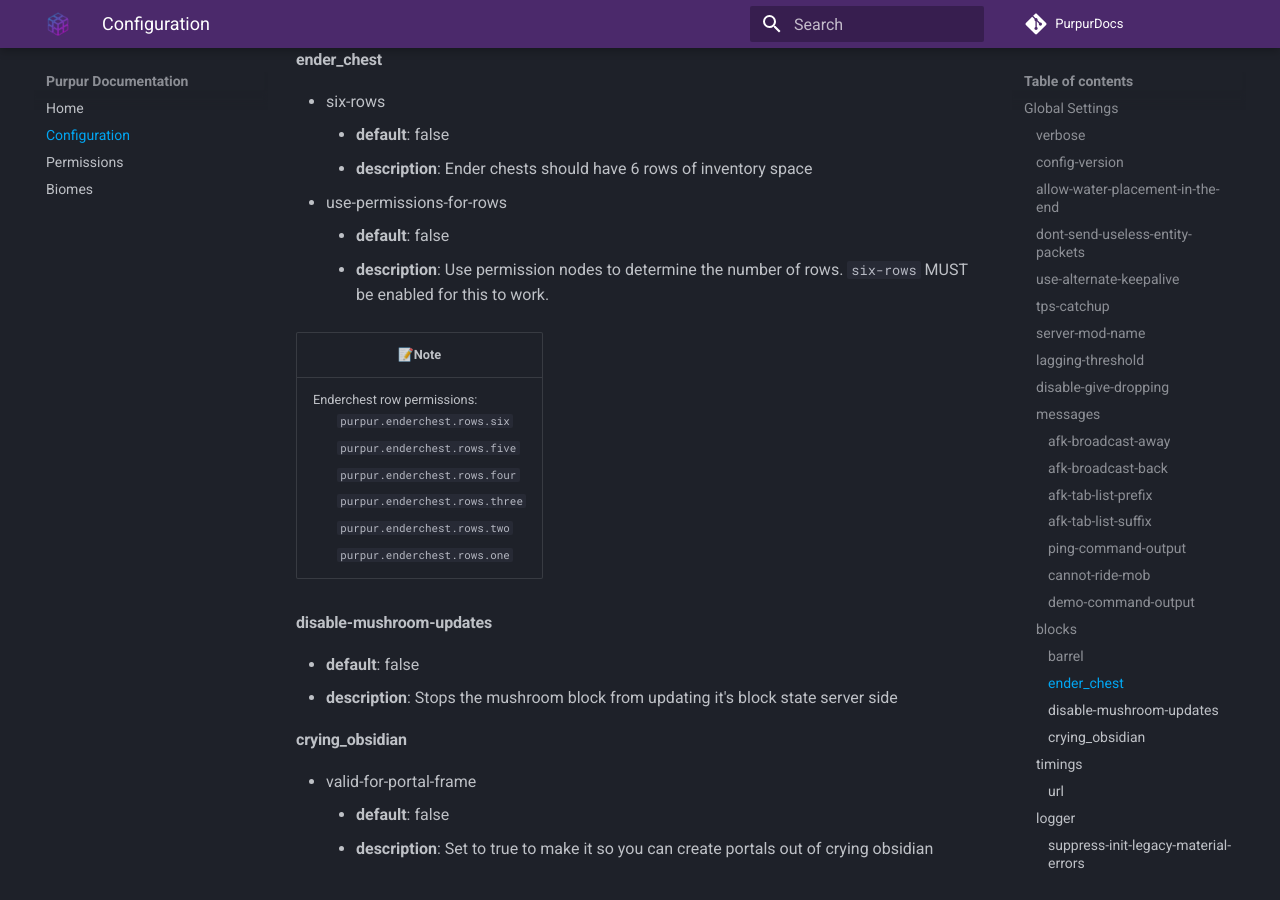
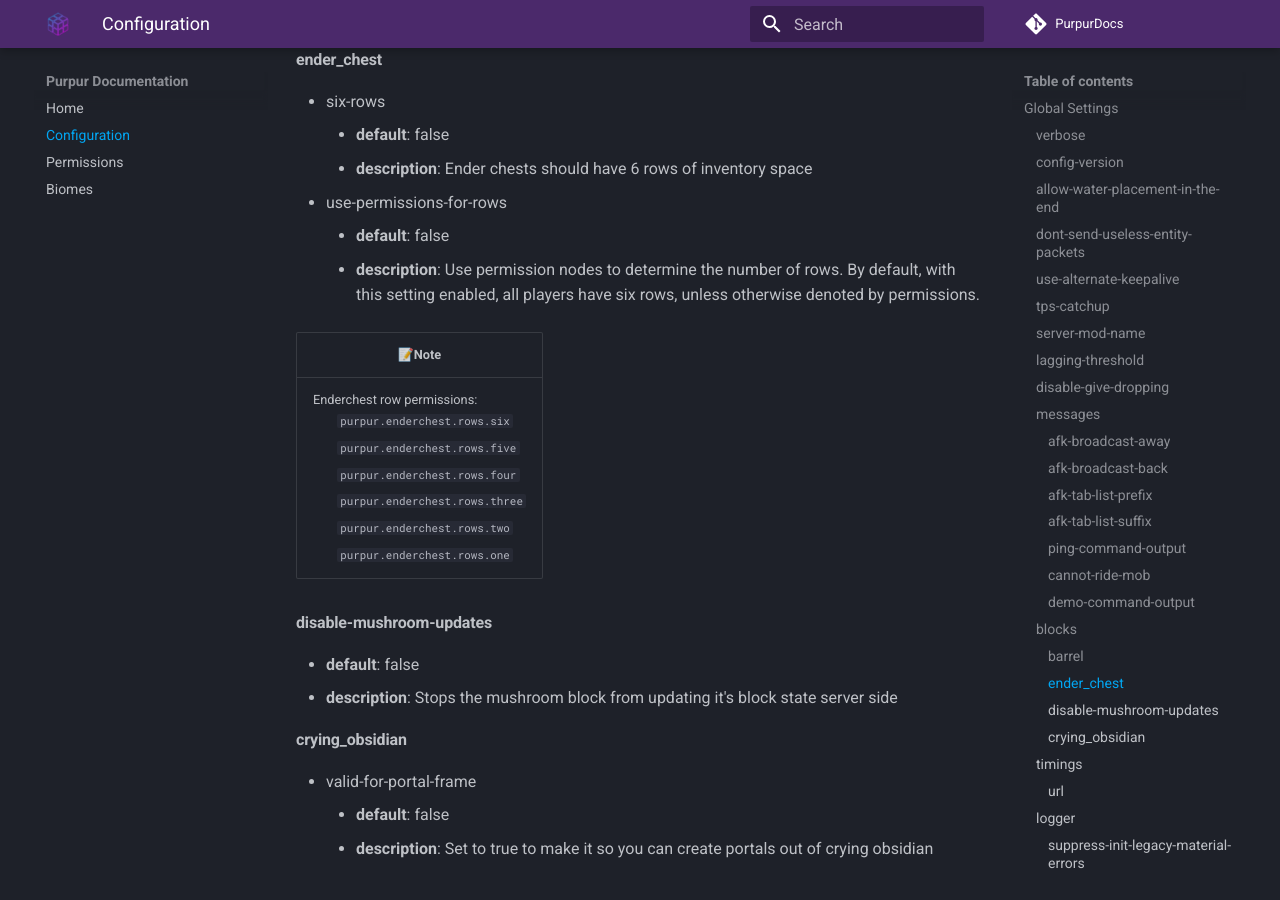
Before and after one commit to PurpurMC/PurpurDocs, an MkDocs documentation site: the page built from docs/Configuration.md, in a window 1280 px wide and 900 px high, scrolled down 3617 px. Built offline with MkDocs 1.6.1 and Material for MkDocs 9.7.7, drawn with Linux system fonts in a browser that asks for light colours; comment, search, counter and statistics services are not loaded.

Commit message:
Made more clear how enderchest six-rows works (#2)
* Made more clear how enderchest six-rows works

Co-authored-by: granny <43185817+granny@users.noreply.github.com>

```diff
--- a/docs/Configuration.md
+++ b/docs/Configuration.md
@@ -102,7 +102,7 @@
     - **description**: Ender chests should have 6 rows of inventory space
 * use-permissions-for-rows
     - **default**: false
-    - **description**: Use permission nodes to determine the number of rows. `six-rows` MUST be enabled for this to work.
+    - **description**: Use permission nodes to determine the number of rows. By default, with this setting enabled, all players have six rows, unless otherwise denoted by permissions.
 
 <table>
     <thead>
```
